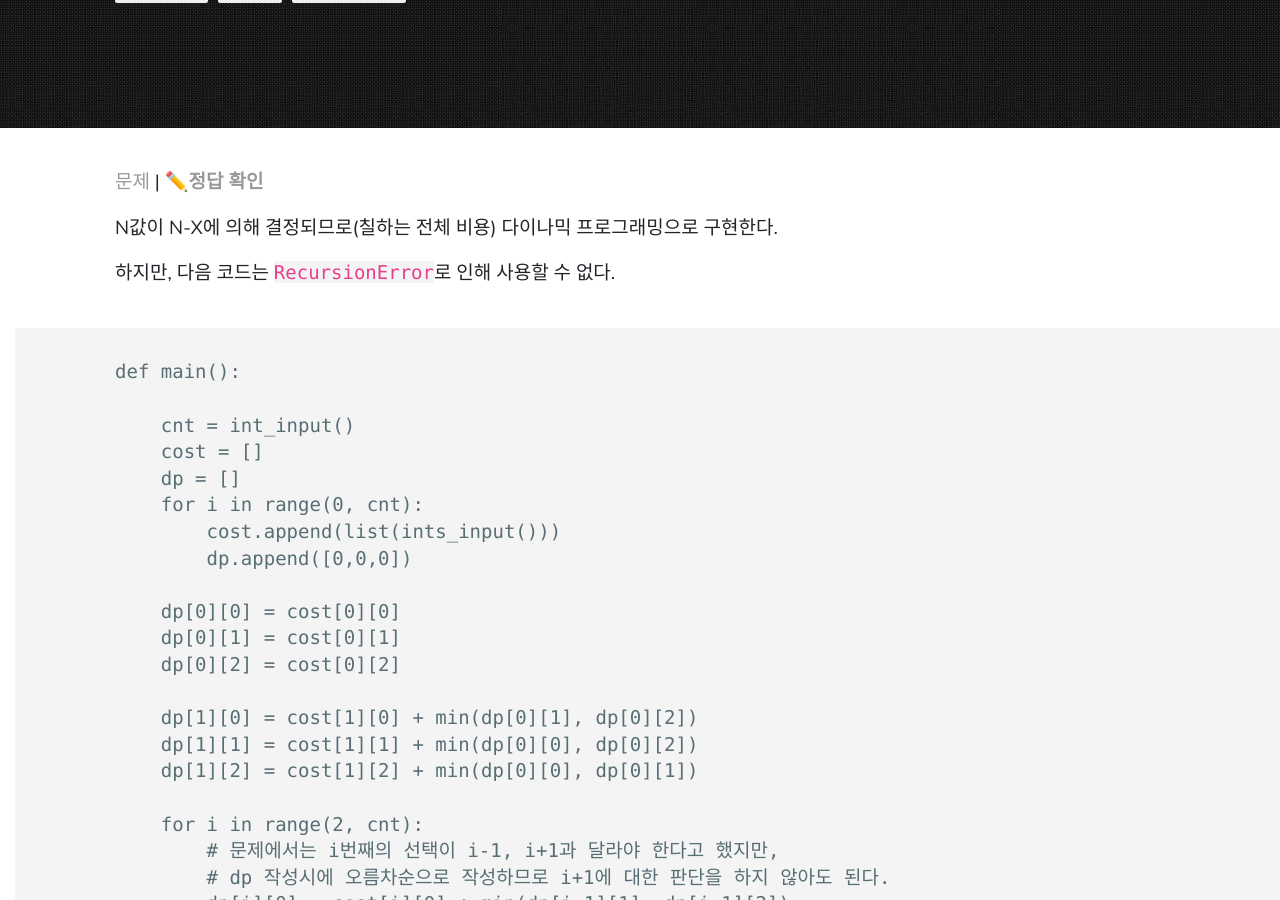
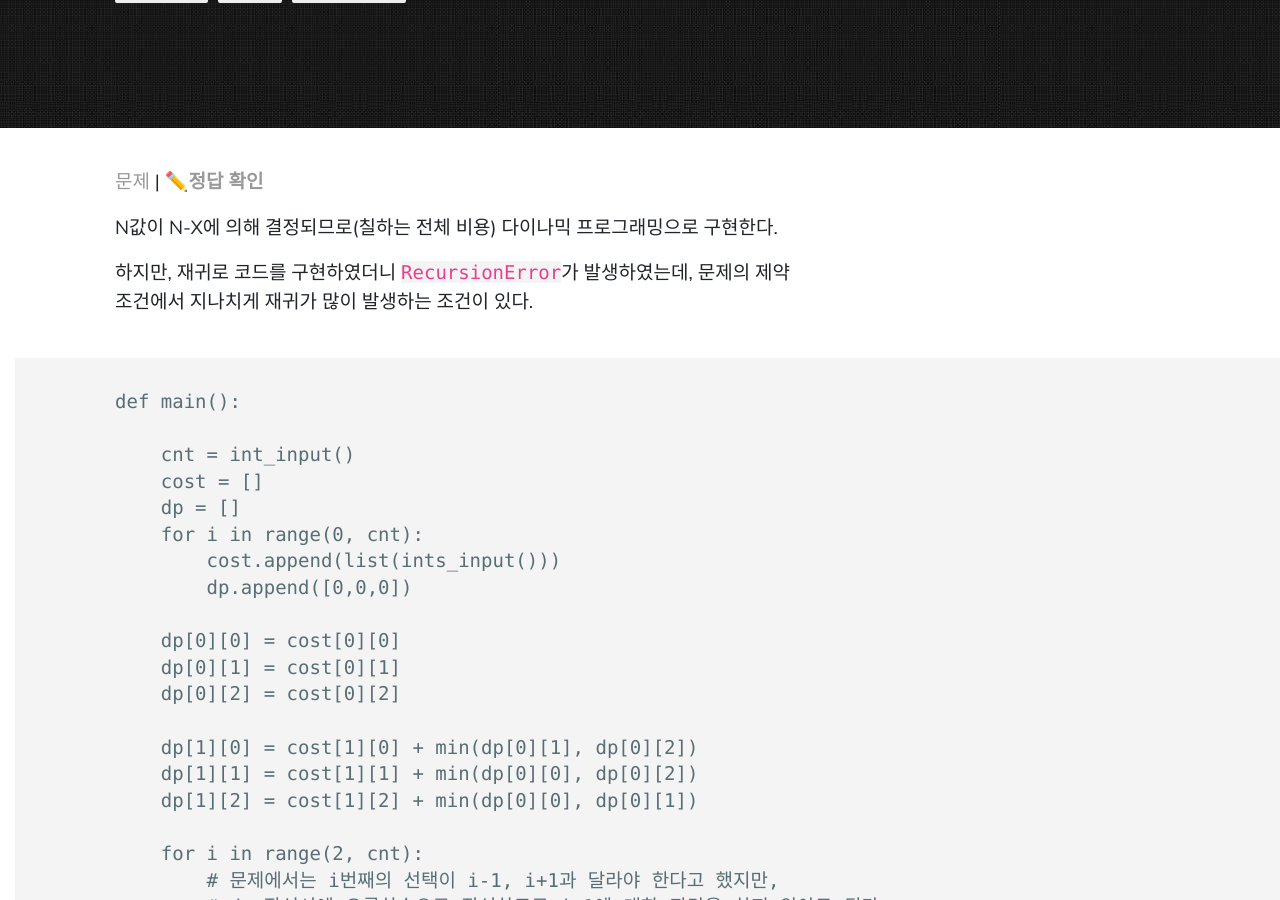
Before and after one commit to live2skull/blog.live2skull.kr, a Jekyll site: the page built from _posts/algorithm/2020-04-01-algorithm-boj-1149.markdown, in a window 1280 px wide and 900 px high, scrolled down 342 px. Built offline with Jekyll 4.4.1, drawn with Linux system fonts in a browser that asks for light colours.

Commit message:
1149 1로 만들기 일부 수정

````diff
--- a/_posts/algorithm/2020-04-01-algorithm-boj-1149.markdown
+++ b/_posts/algorithm/2020-04-01-algorithm-boj-1149.markdown
@@ -10,7 +10,7 @@ categories: python pip algorithm
 
 N값이 N-X에 의해 결정되므로(칠하는 전체 비용) 다이나믹 프로그래밍으로 구현한다.
 
-하지만, 다음 코드는 `RecursionError`로 인해 사용할 수 없다.
+하지만, 재귀로 코드를 구현하였더니 `RecursionError`가 발생하였는데, 문제의 제약 조건에서 지나치게 재귀가 많이 발생하는 조건이 있다.
 ```
 def main():
 
````
